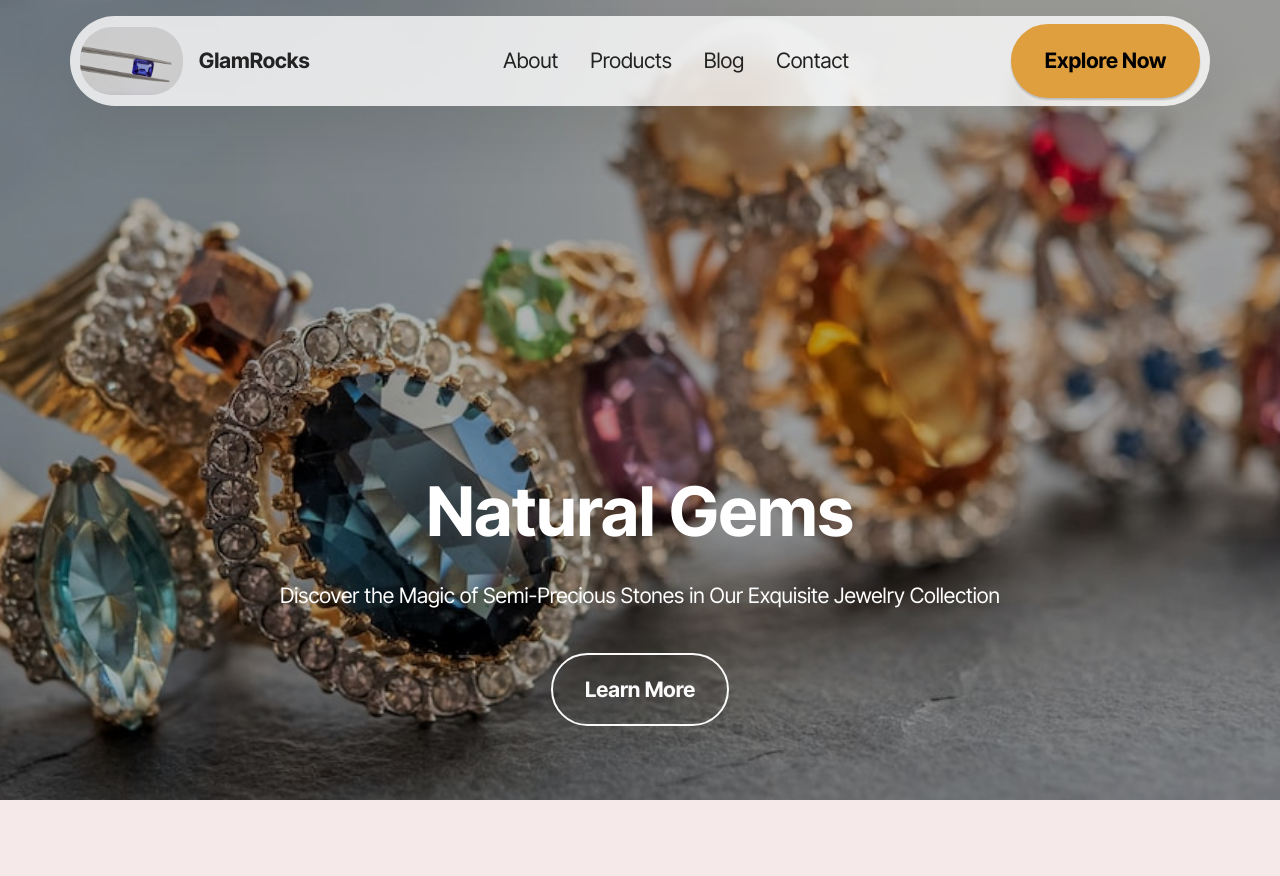
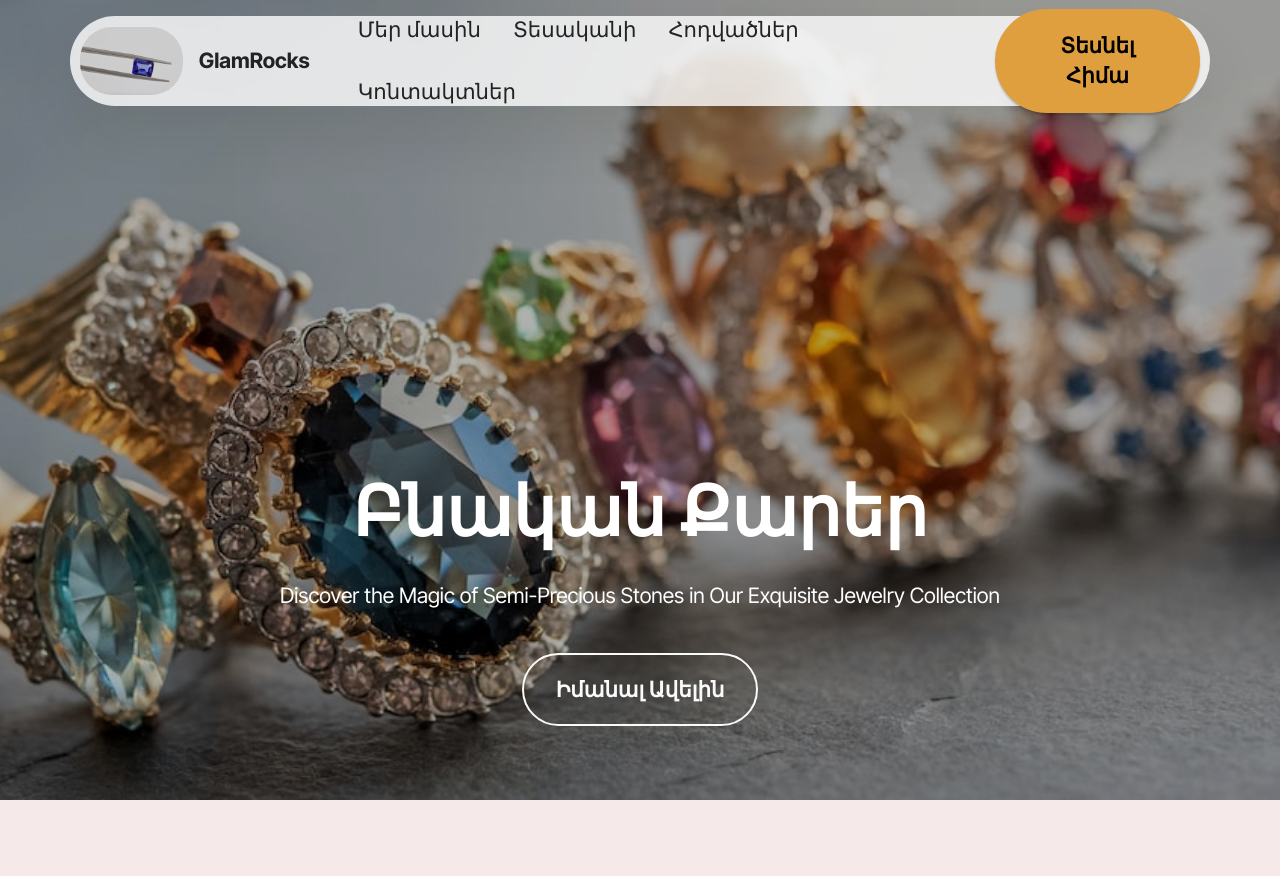
Before and after one commit to VaheHV/stonesWebsite, a Django app: page / in a window 1280 px wide. Shown: the top 876 px of the page. Run offline with Django 5.2, Linux system fonts and the light colour scheme; data comes from the database, SQL or seed files in the repository; both versions use the stored data as it was after the commit; some libraries are stand-ins or nearby versions; some web fonts are replaced.

Commit message:
translated some elements

```diff
--- a/store/models.py
+++ b/store/models.py
@@ -29,6 +29,7 @@ class Product(models.Model):
         ('earrings', 'Ականջօղներ'),
         ('necklaces', 'Վզնոցներ'),
         ('colognes', 'Կուլոններ'),
+        ('men', 'Տղամարդկանց համար'),
         ('other', 'Այլ')
     ]
     category = models.CharField(max_length=20, choices=CATEGORY_CHOICES, default='other', verbose_name='Категория')
--- a/templates/store/about.html
+++ b/templates/store/about.html
@@ -56,7 +56,7 @@
     <div class="row">
       <div class="content-wrap col-12 col-md-10">
         <h1 class="mbr-section-title mbr-fonts-style mbr-white mb-4 display-1">
-          <strong>About Us</strong>
+          <strong>Մեր մասին</strong>
         </h1>
         <p class="mbr-fonts-style mbr-text mbr-white mb-4 display-7">Sed ut perspiciatis unde omnis iste natus error sit voluptatem accusantium doloremque laudantium, totam rem aperiam, eaque ipsa quae ab illo inventore veritatis et quasi architecto beatae vitae dicta sunt explicabo. Nemo enim ipsam voluptatem quia voluptas sit aspernatur aut odit aut fugit, sed quia consequuntur magni dolores eos qui ratione voluptatem sequi nesciunt. Neque porro quisquam est, qui dolorem ipsum quia dolor sit amet, consectetur, adipisci velit, sed quia non numquam eius modi tempora incidunt ut labore et dolore magnam aliquam quaerat voluptatem. Ut enim ad minima veniam, quis nostrum exercitationem ullam corporis suscipit laboriosam, nisi ut aliquid ex ea commodi consequatur? Quis autem vel eum iure reprehenderit qui in ea voluptate velit esse quam nihil molestiae consequatur, vel illum qui dolorem eum fugiat quo voluptas nulla pariatur?</p>
       </div>
--- a/templates/store/base.html
+++ b/templates/store/base.html
@@ -97,16 +97,16 @@
             <div class="row-links">
                 <ul class="header-menu">
                 <li class="header-menu-item mbr-fonts-style display-5">
-                    <a href="{% url 'about' %}" class="text-white">About</a>
+                    <a href="{% url 'about' %}" class="text-white">Մեր մասին</a>
                   </li><li class="header-menu-item mbr-fonts-style display-5">
-                    <a href="{% url 'products' %}" class="text-white">Products</a>
+                    <a href="{% url 'products' %}" class="text-white">Տեսականի</a>
                   </li><li class="header-menu-item mbr-fonts-style display-5">
-                    <a href="{% url 'blog' %}" class="text-white">Blog</a>
+                    <a href="{% url 'blog' %}" class="text-white">Հոդվածներ</a>
                   </li></li><li class="header-menu-item mbr-fonts-style display-5">
                     {% if request.path == '/' %}
-                    <a onclick=document.getElementById("contacts-2-tZQRXEaU4n").scrollIntoView() class="text-white">Contact</a>
+                    <a onclick=document.getElementById("contacts-2-tZQRXEaU4n").scrollIntoView() class="text-white">Կոնտակտներ</a>
                     {% else %}
-                    <a onclick="goHomeAndScroll()" class="text-white">Contact</a>
+                    <a onclick="goHomeAndScroll()" class="text-white">Կոնտակտներ</a>
                     {% endif %}
                   </li></ul>
               </div>
--- a/templates/store/blog.html
+++ b/templates/store/blog.html
@@ -70,7 +70,7 @@
             <div class="col-12 content-head">
                 <div class="mbr-section-head">
                     <h4 class="mbr-section-title mbr-fonts-style align-center mb-0 display-2">
-                        <strong>GlamRocks Blog</strong>
+                        <strong>Հոդվածներ</strong>
                     </h4>
                 </div>
             </div>
@@ -108,7 +108,7 @@
 
                         <div class="mbr-section-btn item-footer">
                             <a href="{% url 'article' blog.id %}" class="btn item-btn btn-primary display-7">
-                                Explore
+                                Տեսնել
                             </a>
                         </div>
                     </div>
--- a/templates/store/header_primary.html
+++ b/templates/store/header_primary.html
@@ -53,10 +53,10 @@
     <div class="row">
       <div class="content-wrap col-12 col-md-10">
         <h1 class="mbr-section-title mbr-fonts-style mbr-white mb-4 display-1">
-          <strong>Natural Gems</strong>
+          <strong>Բնական Քարեր</strong>
         </h1>
         <p class="mbr-fonts-style mbr-text mbr-white mb-4 display-7">Discover the Magic of Semi-Precious Stones in Our Exquisite Jewelry Collection</p>
-        <div class="mbr-section-btn"><a class="btn btn-white-outline display-7" href="{% url 'blog' %}">Learn More</a></div>
+        <div class="mbr-section-btn"><a class="btn btn-white-outline display-7" href="{% url 'blog' %}">Իմանալ Ավելին</a></div>
       </div>
     </div>
   </div>
--- a/templates/store/home.html
+++ b/templates/store/home.html
@@ -179,7 +179,7 @@
 				<div class="content">
 					<div class="mbr-section-head align-left mb-5">
 						<h3 class="mbr-section-title mb-2 mbr-fonts-style display-2">
-							<strong>FAQ</strong>
+							<strong>Հաճախ Տրվող Հարցեր</strong>
 						</h3>
 					</div>
 					<div id="bootstrap-accordion_0" class="panel-group accordionStyles accordion" role="tablist" aria-multiselectable="true">
@@ -347,7 +347,7 @@
       <div class="col-12 content-head">
         <div class="mbr-section-head mb-5">
           <h4 class="mbr-section-title mbr-fonts-style align-center mb-0 display-2">
-            <strong>Glamorous Jewelry Collection</strong>
+            <strong>Մեր Գործերը</strong>
           </h4>
         </div>
       </div>
@@ -626,7 +626,7 @@
             <div class="col-12 content-head">
                 <div class="mbr-section-head">
                     <h4 class="mbr-section-title mbr-fonts-style align-center mb-0 display-2">
-                        <strong>GlamRocks Blog</strong>
+                        <strong>Հոդվածներ</strong>
                     </h4>
                 </div>
             </div>
@@ -648,7 +648,7 @@
 
                         <div class="mbr-section-btn item-footer">
                             <a href="{% url 'article' blog.id %}" class="btn item-btn btn-primary display-7">
-                                Explore
+                                Տեսնել
                             </a>
                         </div>
                     </div>
@@ -657,7 +657,7 @@
             {% endfor %}
         </div>
         <div class="mbr-section-btn">
-            <center><a class="btn btn-black-outline display-7" href="{% url 'blog' %}">Read More</a></center>
+            <center><a class="btn btn-black-outline display-7" href="{% url 'blog' %}">Տեսնել Բոլորը</a></center>
         </div>
     </div>
 </section>
@@ -794,7 +794,7 @@
       <div class="col-lg-4">
         <div class="col-12 col-md-12">
           <h5 class="mbr-section-title mbr-fonts-style mt-0 mb-4 display-2">
-            <strong>Natural Gemstones</strong>
+            <strong>Բնական Քարեր</strong>
           </h5>
           <h6 class="mbr-section-subtitle mbr-fonts-style mt-0 mb-4 display-7">
             Explore the allure of our exquisite jewelry collection, adorned with semi-precious natural stones that radiate beauty and charm.
@@ -857,7 +857,7 @@
     <div class="container">
         <div class="row">
             <h3 class="mbr-section-title align-center mb-5 mbr-fonts-style display-2">
-                <strong>Follow Us</strong>
+                <strong>Սոցիալական Ցանցեր</strong>
             </h3>
             <div class="col-12">
                 <div class="social-row">
@@ -964,7 +964,7 @@
             <div class="col-12 content-head">
                 <div class="mbr-section-head mb-5">
                     <h3 class="mbr-section-title mbr-fonts-style align-center mb-0 display-2">
-                        <strong>Contact Us</strong>
+                        <strong>Կոնտակտներ</strong>
                     </h3>
                 </div>
             </div>
--- a/templates/store/navbar.html
+++ b/templates/store/navbar.html
@@ -589,27 +589,27 @@
         <ul class="navbar-nav nav-dropdown" data-app-modern-menu="true">
           <li class="nav-item">
             <a class="nav-link link text-black display-4" href="{% url 'about' %}"
-              aria-expanded="false">About</a>
+              aria-expanded="false">Մեր մասին</a>
           </li>
           <li class="nav-item">
-            <a class="nav-link link text-black display-4" href="{% url 'products' %}">Products</a>
+            <a class="nav-link link text-black display-4" href="{% url 'products' %}">Տեսականի</a>
           </li>
           <li class="nav-item">
             <a class="nav-link link text-black display-4" href="{% url 'blog' %}"
-              aria-expanded="false">Blog</a>
+              aria-expanded="false">Հոդվածներ</a>
           </li>
           <li class="nav-item">
             {% if request.path == '/' %}
             <a class="nav-link link text-black display-4" onclick=document.getElementById("contacts-2-tZQRXEaU4n").scrollIntoView()
-              aria-expanded="false">Contact</a>
+              aria-expanded="false">Կոնտակտներ</a>
             {% else %}
             <a class="nav-link link text-black display-4" onclick="goHomeAndScroll()"
-              aria-expanded="false">Contact</a>
+              aria-expanded="false">Կոնտակտներ</a>
             {% endif %}
           </li>
         </ul>
         <div class="navbar-buttons mbr-section-btn">
-          <a class="btn btn-primary display-4" href="{% url 'products' %}">Explore Now</a>
+          <a class="btn btn-primary display-4" href="{% url 'products' %}">Տեսնել Հիմա</a>
         </div>
       </div>
     </div>
--- a/templates/store/products.html
+++ b/templates/store/products.html
@@ -69,7 +69,7 @@
             <div class="col-12 content-head">
                 <div class="mbr-section-head">
                     <h4 class="mbr-section-title mbr-fonts-style align-center mb-0 display-2">
-                        <strong>Products</strong>
+                        <strong>Տեսականի</strong>
                     </h4>
                 </div>
             </div>
@@ -115,7 +115,7 @@
 
                         <div class="mbr-section-btn item-footer">
                             <a href="{% url 'product' product.id %}" class="btn item-btn btn-primary display-7">
-                                Explore
+                                Տեսնել
                             </a>
                         </div>
                     </div>
```
Also changed, not shown: db.sqlite3, store/migrations/0008_alter_product_category.py (added).
